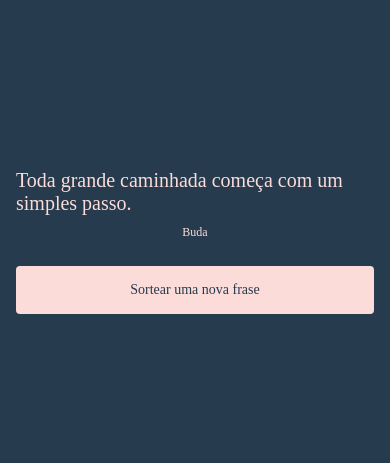
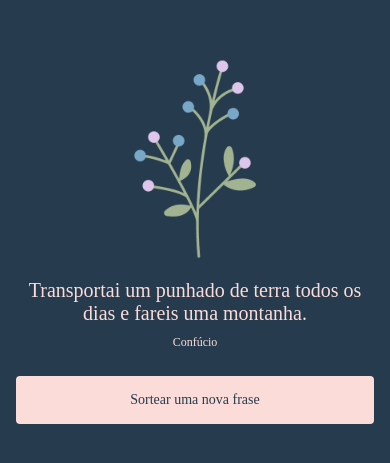
Before and after one commit to alinecarvalhopro/UmaFrasePorDia, a React Native app: screen /Home in a window 390 px wide. Shown: the part 173-636 px from the top of the page. Built offline with nearby package versions, Linux system fonts and the light colour scheme.

Commit message:
feat:  message image and add new prop text

```diff
--- a/database/messages.ts
+++ b/database/messages.ts
@@ -1,4 +1,4 @@
-import { IMessage } from "../src/interfaces/messageInterface";
+import {IMessage} from '../src/interfaces/databaseInterface';
 
 export const messages: IMessage[] = [
   {
@@ -6,71 +6,80 @@ export const messages: IMessage[] = [
     author: 'Buda'
   },
   {
-        message: 'A vida não é uma pergunta a ser respondida. É um mistério a ser vivido.',
-        author: 'Buda'
+    message:
+      'A vida não é uma pergunta a ser respondida. É um mistério a ser vivido.',
+    author: 'Buda',
   },
   {
     message: 'É capaz quem pensa que é capaz.',
-        author: 'Buda'
+    author: 'Buda',
   },
   {
     message: 'Sai e busca.',
-        author: 'Buda'
+    author: 'Buda',
   },
   {
     message: 'Em nossos pensamentos fazemos o nosso mundo.',
-        author: 'Buda'
+    author: 'Buda',
   },
   {
     message: 'Toda grande caminhada começa com um simples passo.',
-        author: 'Buda'
+    author: 'Buda',
   },
   {
     message: 'A paz vem de dentro de você mesmo. Não a procure à sua volta.',
-        author: 'Buda'
+    author: 'Buda',
   },
   {
-        message: 'A única forma de chegar ao impossível é acreditar que é possível.',
-        author: 'Alice no País das Maravilhas'
+    message:
+      'A única forma de chegar ao impossível é acreditar que é possível.',
+    author: 'Alice no País das Maravilhas',
   },
   {
-        message: 'Entenda os seus medos, mas jamais deixe que eles sufoquem os seus sonhos.',
-        author: 'Alice no País das Maravilhas'
+    message:
+      'Entenda os seus medos, mas jamais deixe que eles sufoquem os seus sonhos.',
+    author: 'Alice no País das Maravilhas',
   },
   {
     message: 'Quando tiver dúvida, fique em silêncio.',
-        author: 'Alice no País das Maravilhas'
+    author: 'Alice no País das Maravilhas',
   },
   {
     message: 'Quando se aprende a amar, o mundo passa a ser seu.',
-        author: 'Renato Russo'
+    author: 'Renato Russo',
   },
   {
-        message: 'Disciplina é liberdade... Compaixão é fortaleza... Ter bondade é ter coragem.',
-        author: 'Renato Russo'
+    message:
+      'Disciplina é liberdade... Compaixão é fortaleza... Ter bondade é ter coragem.',
+    author: 'Renato Russo',
   },
   {
-        message: 'Tão correto e tão bonito, o infinito é realmente um dos deuses mais lindos.',
-        author: 'Renato Russo'
+    message:
+      'Tão correto e tão bonito, o infinito é realmente um dos deuses mais lindos.',
+    author: 'Renato Russo',
   },
   {
     message: 'A coragem está um passo à frente do medo.',
-        author: 'Coleman Young'
+    author: 'Coleman Young',
   },
   {
-        message: 'Comece fazendo o que é necessário, depois o que é possível, e de repente você estará fazendo o impossível.',
-        author: 'São Francisco de Assis'
+    message:
+      'Comece fazendo o que é necessário, depois o que é possível, e de repente você estará fazendo o impossível.',
+    author: 'São Francisco de Assis',
   },
   {
-        message: 'Transportai um punhado de terra todos os dias e fareis uma montanha.',
-        author: 'Confúcio'
+    message:
+      'Transportai um punhado de terra todos os dias e fareis uma montanha.',
+    author: 'Confúcio',
   },
   {
-        message: 'A força não provém da capacidade física. Provém de uma vontade indomável.',
-        author: 'Mahatma Gandhi'
+    message:
+      'A força não provém da capacidade física. Provém de uma vontade indomável.',
+    author: 'Mahatma Gandhi',
   },
   {
-        message: 'A nossa maior glória não reside no fato de nunca cairmos, mas sim em levantarmo-nos sempre depois de cada queda.',
-        author: 'Oliver Goldsmith'
-    }
-]
+    message:
+      'A nossa maior glória não reside no fato de nunca cairmos, mas sim em levantarmo-nos sempre depois de cada queda.',
+    author: 'Oliver Goldsmith',
+  },
+];
--- a/src/pages/Home/index.tsx
+++ b/src/pages/Home/index.tsx
@@ -1,12 +1,12 @@
 import Text from '../../shared/components/text/Text';
 import {NativeStackNavigationProp} from '@react-navigation/native-stack';
-import {ContainerHome} from '../../shared/styles/home.style';
+import {ContainerHome, ImageMessage} from '../../shared/styles/home.style';
 import Button from '../../shared/components/button/Button';
 import {theme} from '../../shared/theme/theme';
 import {useEffect, useState} from 'react';
 import {textTypes} from '../../shared/components/text/textTypes';
 import {messages} from '../../../database/messages';
-import {IMessage} from '../../interfaces/messageInterface';
+import {IMessage} from '../../interfaces/databaseInterface';
 
 interface IHomeScreenProps {
   navigation: NativeStackNavigationProp<RootStackParamList>;
@@ -15,18 +15,21 @@ interface IHomeScreenProps {
 const Home = ({navigation}: IHomeScreenProps) => {
   const [message, setMessage] = useState<IMessage | undefined>();
 
-  const handleOnPress = () => {
+  const handleMessage = () => {
     const randomIndex = Math.floor(Math.random() * messages.length);
-    setMessage(messages[randomIndex]);
+    const randomMessage = messages[randomIndex];
+    setMessage(randomMessage);
   };
 
   useEffect(() => {
-    handleOnPress();
+    handleMessage();
   }, []);
 
   return (
     <ContainerHome>
+      <ImageMessage source={require('../../assets/images/imageMessage.png')} />
       <Text
+        textAlign="center"
         type={textTypes.SUB_TITLE_LIGTH}
         color={theme.colors.pinkTheme.pink}>
         {message?.message}
@@ -40,8 +43,8 @@ const Home = ({navigation}: IHomeScreenProps) => {
       <Button
         type={theme.buttons.buttonsTheme.primary}
         margin="16px"
-        title='Sortear uma nova frase'
-        onPress={handleOnPress}
+        title="Sortear uma nova frase"
+        onPress={handleMessage}
       />
     </ContainerHome>
   );
--- a/src/shared/components/text/Text.tsx
+++ b/src/shared/components/text/Text.tsx
@@ -7,9 +7,10 @@ interface TextProps extends TextPropsNative {
   color?: string;
   type?: string;
   margin?: string;
+  textAlign?: string;
 }
 
-const Text = ({color, type, margin, ...props}: TextProps) => {
+const Text = ({color, type, margin, textAlign, ...props}: TextProps) => {
   const fontSize = useMemo(() => {
     switch (type) {
       case textTypes.TITLE_BOLD:
@@ -73,10 +74,11 @@ const Text = ({color, type, margin, ...props}: TextProps) => {
 
   return (
     <ContainerText
-      fontFamily={fontFamily}
-      fontSize={fontSize}
-      color={color}
-      custonMargin={margin}
+    fontFamily={fontFamily}
+    fontSize={fontSize}
+    color={color}
+    custonMargin={margin}
+    customTextAlign={textAlign}
       {...props}
     />
   );
--- a/src/shared/components/text/text.style.ts
+++ b/src/shared/components/text/text.style.ts
@@ -4,13 +4,19 @@ interface ContainerTextProps {
   color?: string;
   custonMargin?: string;
   fontSize: string;
-  fontFamily: 'Poppins-Bold' | 'Poppins-Ligth' | 'Poppins-Regular' | 'Poppins-SemiBold';
+  fontFamily:
+    | 'Poppins-Bold'
+    | 'Poppins-Ligth'
+    | 'Poppins-Regular'
+    | 'Poppins-SemiBold';
+  customTextAlign?: string;
 }
 
 export const ContainerText = styled.Text<ContainerTextProps>`
   ${props => (props.color ? `color: ${props.color};` : '')}
   ${props => (props.custonMargin ? `margin: ${props.custonMargin};` : '')}
+  ${props => (props.customTextAlign ? `textAlign: ${props.customTextAlign};` : '')};
 
-  font-family: ${(props) => props.fontFamily};
+  font-family: ${props => props.fontFamily};
   font-size: ${props => props.fontSize};
 `;
--- a/src/shared/styles/home.style.ts
+++ b/src/shared/styles/home.style.ts
@@ -12,3 +12,10 @@ export const ContainerHome = styled.SafeAreaView`
   justify-content: center;
   align-items: center;
 `;
+
+export const ImageMessage = styled.Image`
+  width: 200px;
+  height: 200px;
+
+  margin-bottom: 20px;
+`;
```
Also changed, not shown: src/assets/images/imageMessage.png (added), src/interfaces/databaseInterface.ts (line endings or trailing spaces). Lines whose indentation alone changed are shown as unchanged.
